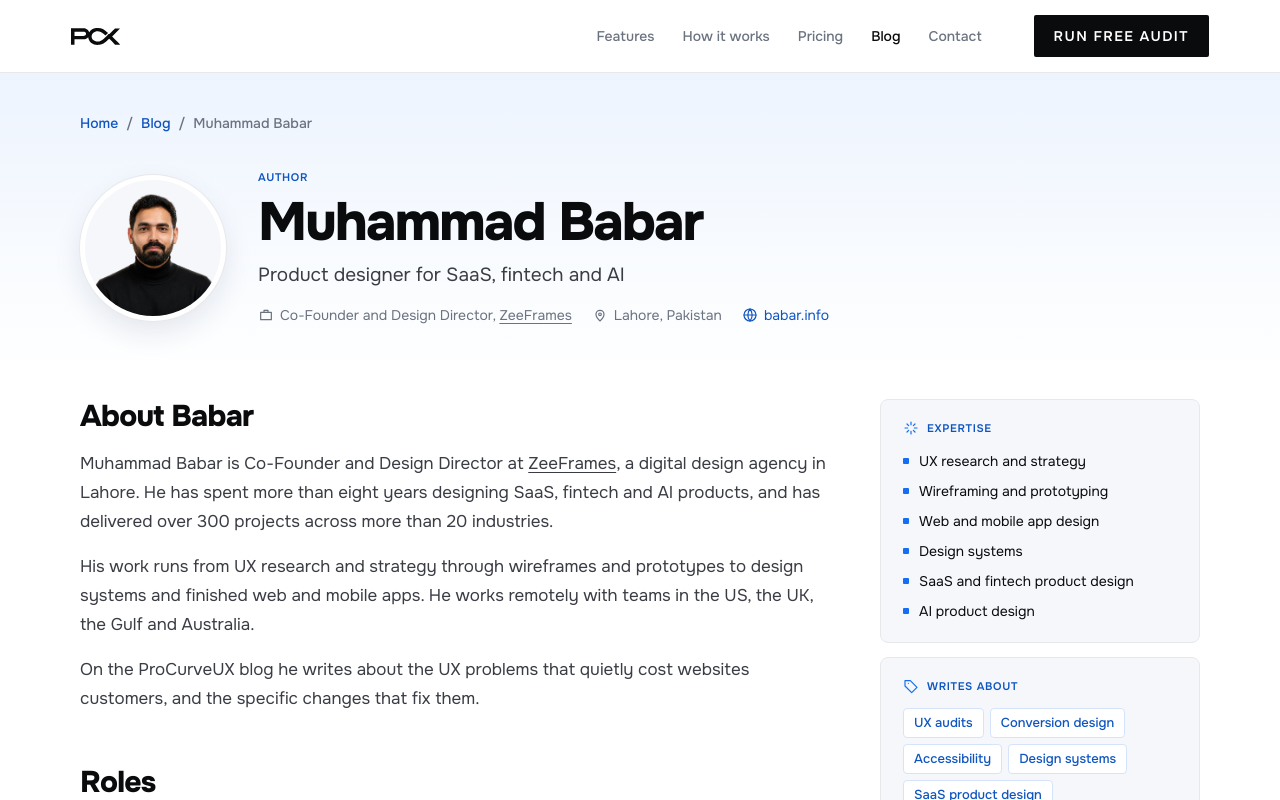
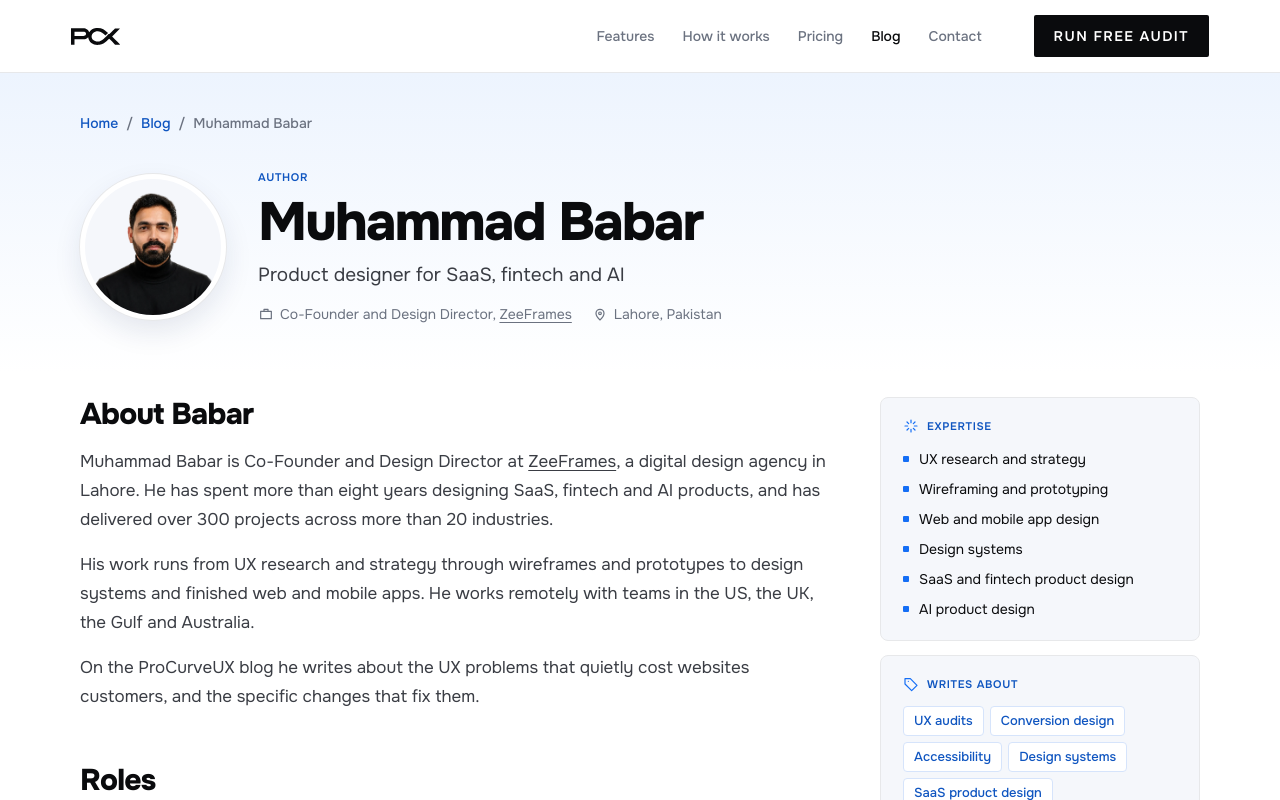
Before and after one commit to babar-design01/Zaudit, a Next.js app: page /blog/author/muhammad-babar in a window 1280 px wide. Shown: the top 800 px of the page. Built offline with nearby package versions, Linux system fonts and the light colour scheme.

Commit message:
Drop the website link from the author header
Co-Authored-By: Claude Opus 5.5 <noreply@anthropic.com>

```diff
--- a/src/app/blog/author/[id]/page.tsx
+++ b/src/app/blog/author/[id]/page.tsx
@@ -92,7 +92,6 @@ export default async function AuthorPage({ params }: { params: Promise<{ id: str
   const first = author.name.split(' ').slice(-1)[0];
   const posts = postsBy(author.id);
   const realLinks = author.links.filter((l) => l.href !== '#');
-  const website = realLinks.find((l) => l.label === 'Website');
   const schema = {
     '@context': 'https://schema.org',
     '@type': 'ProfilePage',
@@ -169,12 +168,6 @@ export default async function AuthorPage({ params }: { params: Promise<{ id: str
                       <Icon name="pin" />
                       {author.location}
                     </span>
-                  )}
-                  {website && (
-                    <a href={website.href} target="_blank" rel="me noopener noreferrer" style={{ display: 'inline-flex', alignItems: 'center', gap: '6px', padding: '1px 0', color: 'var(--accent-fg)' }}>
-                      <Icon name="globe" />
-                      {website.href.replace(/^https?:\/\//, '')}
-                    </a>
                   )}
                 </p>
               </div>
```
